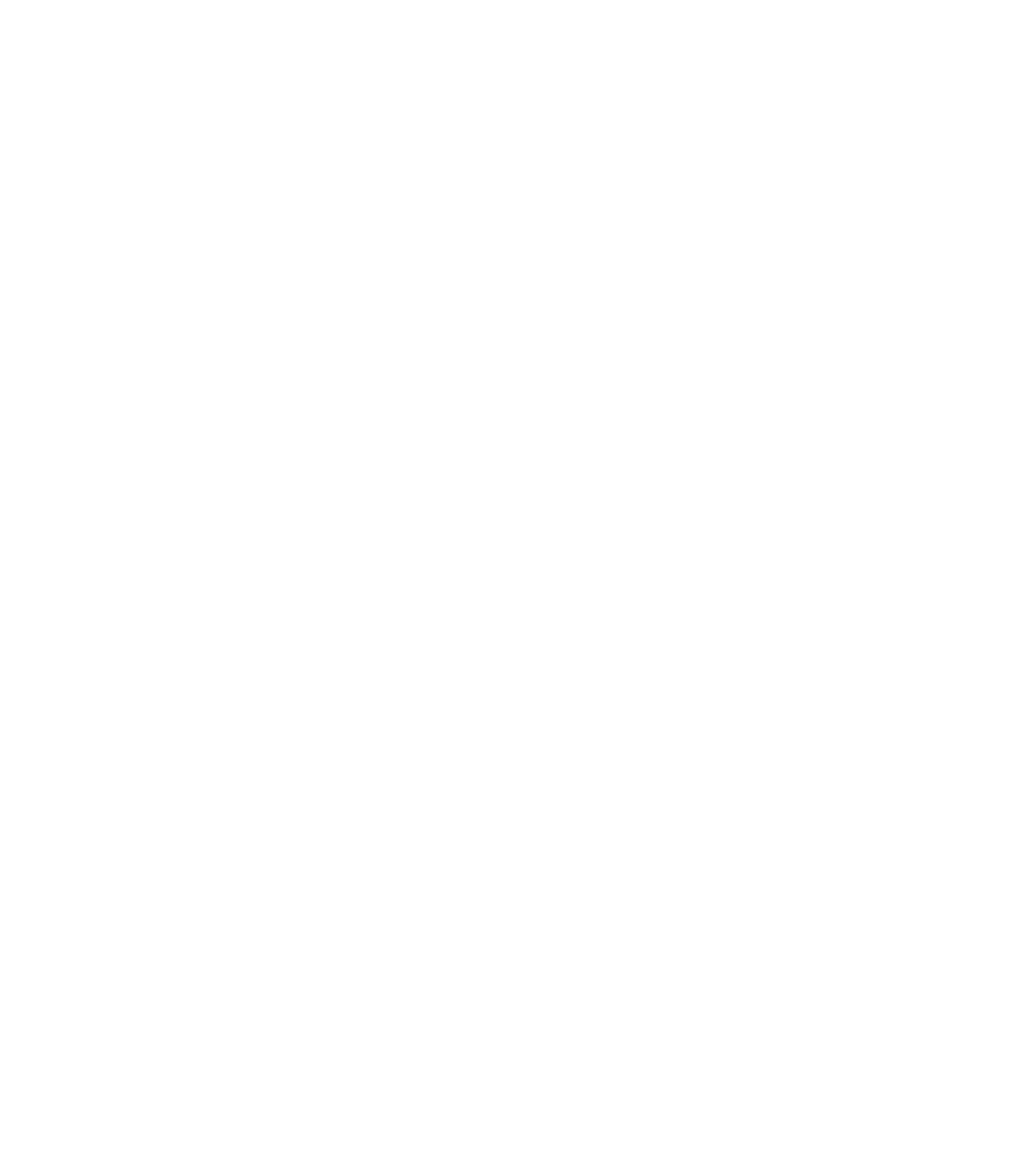
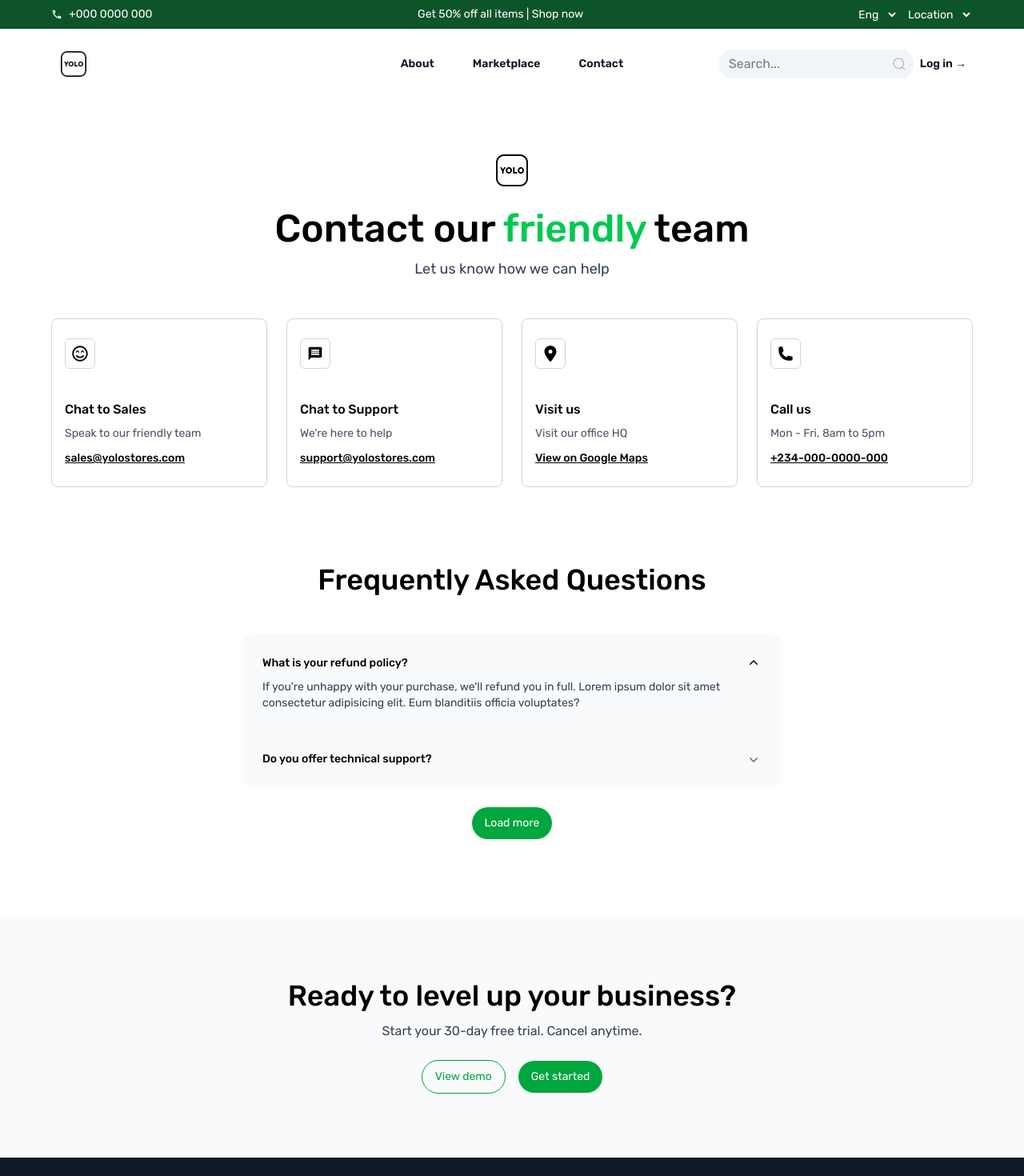
Before and after one commit to Olabode-cmd/ecommerce-class, a React (Vite) app: page /contact in a window 1280 px wide. Before the commit this address had no page. Shown: the top 1470 px of the page at 80% size. Before the commit the page ends 800 px from the top, so only its background shows below. Built offline with nearby package versions, Linux system fonts and the light colour scheme.

Commit message:
contacts page

```diff
--- a/src/App.jsx
+++ b/src/App.jsx
@@ -50,7 +50,7 @@
       <HeaderTag />
       <Navbar />
 
-      <section className="container mx-auto">
+      <section className="w-full md:max-w-6xl mx-auto mb-16">
         <div className="grid gap-4 grid-cols-1 md:grid-cols-2 items-center bg-pink-100  rounded-lg px-4 pt-4">
           <div className="pl-10">
             <h1 className="text-5xl font-semibold">
--- /dev/null
+++ b/src/components/faq.jsx
@@ -0,0 +1,51 @@
+import {
+  Disclosure,
+  DisclosureButton,
+  DisclosurePanel,
+} from "@headlessui/react";
+import { ChevronDownIcon } from "@heroicons/react/20/solid";
+
+const Faqs = () => {
+  return (
+    <>
+      <div className="text-center">
+        <h1 className="text-2xl md:text-4xl font-medium">
+          Frequently Asked Questions
+        </h1>
+
+        <div className="w-full pt-12 px-4">
+          <div className="mx-auto w-full max-w-2xl rounded-xl bg-gray-50">
+            <Disclosure as="div" className="p-6" defaultOpen={true}>
+              <DisclosureButton className="group flex w-full items-center justify-between">
+                <span className="text-sm/6 font-medium text-black cursor-pointer">
+                  What is your refund policy?
+                </span>
+                <ChevronDownIcon className="size-5 fill-black cursor-pointer group-data-[open]:rotate-180" />
+              </DisclosureButton>
+              <DisclosurePanel className="mt-2 text-sm/5 text-gray-700 text-left">
+                If you're unhappy with your purchase, we'll refund you in full. Lorem ipsum dolor sit amet consectetur adipisicing elit. Eum blanditiis officia voluptates?
+              </DisclosurePanel>
+            </Disclosure>
+            <Disclosure as="div" className="p-6">
+              <DisclosureButton className="group flex w-full items-center justify-between">
+                <span className="text-sm/6 font-medium text-black cursor-pointer">
+                  Do you offer technical support?
+                </span>
+                <ChevronDownIcon className="size-5 fill-black/60 cursor-pointer group-data-[open]:rotate-180" />
+              </DisclosureButton>
+              <DisclosurePanel className="mt-2 text-sm/5 text-gray-700 text-left">
+                No.
+              </DisclosurePanel>
+            </Disclosure>
+          </div>
+        </div>
+
+        <div className="mt-6 text-center">
+            <button className="text-sm bg-green-600 text-white rounded-3xl px-4 py-2.5 cursor-pointer hover:bg-green-700 duration-150">Load more</button>
+        </div>
+      </div>
+    </>
+  );
+};
+
+export default Faqs;
--- a/src/components/footer.jsx
+++ b/src/components/footer.jsx
@@ -2,7 +2,7 @@
 
 const Footer = () => {
     return (
-      <footer className="bg-gray-900 text-gray-300 mt-16">
+      <footer className="bg-gray-900 text-gray-300">
         <div className="max-w-7xl mx-auto px-4 py-12">
           <div className="grid grid-cols-1 md:grid-cols-4 gap-8">
             <div className="space-y-4">
--- a/src/components/headerTag.jsx
+++ b/src/components/headerTag.jsx
@@ -5,7 +5,7 @@
     <>
       <div>
         <div className="bg-green-900 text-sm py-2 md:px-16">
-          <div className="container flex items-center justify-between text-white mx-auto">
+          <div className="container md:flex items-center justify-between text-white mx-auto hidden">
             {/* First Div */}
             <div className="flex items-center space-x-2">
               <MdOutlineLocalPhone />
@@ -18,7 +18,7 @@
             </div>
 
             {/* Third Div */}
-            <div className="flex items-center">
+            <div className="md:flex items-center hidden">
               <select className="border-none text-sm text-white px-2">
                 <option defaultValue="1" className="text-black">
                   Eng
--- a/src/components/navbar.jsx
+++ b/src/components/navbar.jsx
@@ -159,8 +159,8 @@
             <Link to="/marketplace" className="text-sm/6 font-semibold text-gray-900">
               Marketplace
             </Link>
-            <Link to="/" className="text-sm/6 font-semibold text-gray-900">
-              Company
+            <Link to="/contact" className="text-sm/6 font-semibold text-gray-900">
+              Contact
             </Link>
           </PopoverGroup>
           <div className="hidden lg:flex lg:flex-1 lg:justify-end items-center space-x-2">
--- a/src/components/productcard.jsx
+++ b/src/components/productcard.jsx
@@ -7,7 +7,7 @@
     <>
       <div className="flex flex-col relative">
         <div className="absolute top-2 right-3 bg-white px-2 py-2 rounded-full">
-            <FaRegHeart />
+          <FaRegHeart />
         </div>
         <div className="h-[250px] w-full object-cover border border-slate-100 rounded-lg overflow-hidden">
           <img
@@ -19,13 +19,13 @@
 
         <div className="content">
           <div className="flex items-center justify-between">
-            <h3 className="text-lg font-semibold">{props.title}</h3>
-
-            <p className="text-md font-medium">${props.price}</p>
+            <h3 className="text-lg font-semibold mt-3">{props.title}</h3>
           </div>
 
           <p className="text-slate-500 text-sm">
-            {props.description}
+            {props.description.length > 100
+              ? `${props.description.slice(0, 100)}...`
+              : props.description}
           </p>
 
           <div className="flex items-center space-x-3 my-2">
@@ -40,9 +40,12 @@
             <p className="text-slate-400 text-sm">(232)</p>
           </div>
 
-          <button className="bg-green-700 hover:bg-green-800 text-white font-medium px-4 py-2.5 text-sm rounded-full duration-150 cursor-pointer">
-            Add to cart
-          </button>
+          <div className="flex items-center space-x-4">
+            <button className="bg-green-700 hover:bg-green-800 text-white font-medium px-4 py-2.5 text-sm rounded-full duration-150 cursor-pointer">
+              Add to cart
+            </button>
+            <p className="text-md font-medium">${props.price}</p>
+          </div>
         </div>
       </div>
     </>
--- a/src/index.css
+++ b/src/index.css
@@ -11,3 +11,5 @@
     background: url('assets/images/clothing1.jpg');
     background-size: cover;
 }
+
+/* git clone [repo link] */
--- a/src/main.jsx
+++ b/src/main.jsx
@@ -6,6 +6,7 @@
 import Login from './pages/auth/login.jsx'
 import SignUp from "./pages/auth/signup.jsx";
 import Marketplace from "./pages/marketplace.jsx";
+import Contact from "./pages/contact.jsx";
 
 const root = document.getElementById("root");
 
@@ -15,6 +16,7 @@
       <Route path="/" element={<App />} />
       <Route path="/about" element={<About />} />
       <Route path="/marketplace" element={<Marketplace />} />
+      <Route path="/contact" element={<Contact />} />
       <Route path="/auth/login" element={<Login />} />
       <Route path="/auth/signup" element={<SignUp />} />
     </Routes>
--- /dev/null
+++ b/src/pages/contact.jsx
@@ -0,0 +1,120 @@
+import HeaderTag from "../components/headerTag";
+import Navbar from "../components/navbar";
+import Logo from '../assets/images/yolo-logo.png';
+import { MdMessage } from "react-icons/md";
+import { FaRegSmileBeam } from "react-icons/fa";
+import { FaLocationDot } from "react-icons/fa6";
+import { HiPhone } from "react-icons/hi2";
+import { Link } from 'react-router'
+import Faqs from '../components/faq'
+import Footer from "../components/footer";
+
+const Contact = () => {
+    const contacts = [
+      {
+        icon: FaRegSmileBeam,
+        title: "Chat to Sales",
+        body: "Speak to our friendly team",
+        cta: "sales@yolostores.com",
+        link: "/sales",
+      },
+      {
+        icon: MdMessage,
+        title: "Chat to Support",
+        body: "We're here to help",
+        cta: "support@yolostores.com",
+        link: "/support",
+      },
+      {
+        icon: FaLocationDot,
+        title: "Visit us",
+        body: "Visit our office HQ",
+        cta: "View on Google Maps",
+        link: "/google-map",
+      },
+      {
+        icon: HiPhone,
+        title: "Call us",
+        body: "Mon - Fri, 8am to 5pm",
+        cta: "+234-000-0000-000",
+        link: "/phone",
+      },
+    ];
+
+    return (
+      <>
+        <HeaderTag />
+        <Navbar />
+
+        <section className="w-full md:max-w-6xl mx-auto">
+          <div className="text-center pt-16">
+            <img src={Logo} alt="logo" className="inline" />
+            <h1 className="text-3xl md:text-5xl font-medium mt-6">
+              Contact our <span className="text-green-500">friendly</span> team
+            </h1>
+
+            <p className="mt-3 text-base md:text-lg text-gray-700">
+              Let us know how we can help
+            </p>
+          </div>
+
+          <div className="mt-12 grid grid-cols-2 md:grid-cols-4 gap-6">
+            {contacts.map((contact, index) => {
+              const IconComponent = contact.icon;
+              return (
+                <div
+                  key={index}
+                  className="border border-gray-300 rounded-lg py-6 px-4"
+                >
+                  <div className="p-2 rounded-md w-auto inline-block border border-gray-300">
+                    <IconComponent className="text-xl" />
+                  </div>
+
+                  <h1 className="text-base font-medium mt-8">
+                    {contact.title}
+                  </h1>
+                  <p className="text-gray-600 my-2 text-sm">{contact.body}</p>
+                  <Link
+                    to={contact.link}
+                    className="font-medium underline text-sm"
+                  >
+                    {contact.cta}
+                  </Link>
+                </div>
+              );
+            })}
+          </div>
+        </section>
+
+        <section className="w-full md:max-w-6xl mx-auto py-24">
+          <Faqs />
+        </section>
+
+        <section className="w-full bg-gray-50 mx-auto pt-20 pb-20">
+          <div className="text-center">
+            <h1 className="text-2xl md:text-4xl font-medium">
+              Ready to level up your business?
+            </h1>
+            <p className="text-sm md:text-base text-gray-700 mt-3">
+              Start your 30-day free trial. Cancel anytime.
+            </p>
+          </div>
+
+          <div className="flex items-center justify-center space-x-4 mt-6">
+            <button className="text-sm border border-green-600 text-green-600 rounded-3xl px-2.5 py-1.5 md:px-4 md:py-2.5 cursor-pointer hover:bg-green-700 hover:text-white duration-150">
+              View demo
+            </button>
+            <button className="text-sm bg-green-600 text-white rounded-3xl px-2.5 py-1.5 md:px-4 md:py-2.5 cursor-pointer hover:bg-green-700 duration-150">
+              Get started
+            </button>
+          </div>
+        </section>
+
+        <div>
+            <Footer />
+        </div>
+      </>
+    );
+}
+
+export default Contact;
--- a/src/pages/marketplace.jsx
+++ b/src/pages/marketplace.jsx
@@ -133,3 +133,5 @@
 };
 
 export default Marketplace;
+
+// git clone [repo link]
```
